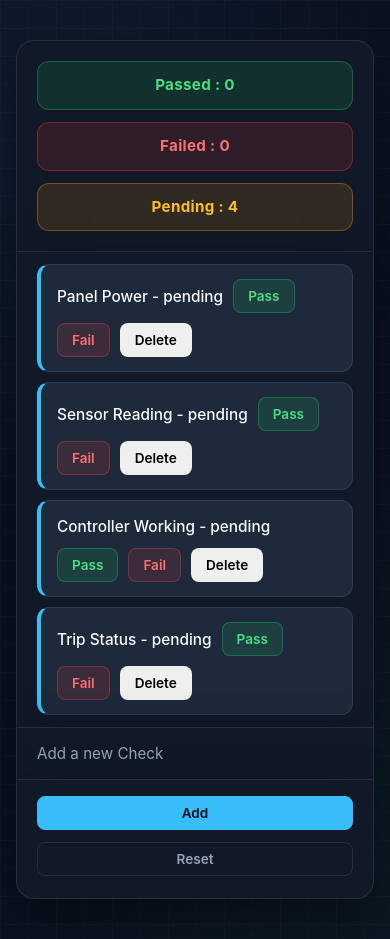
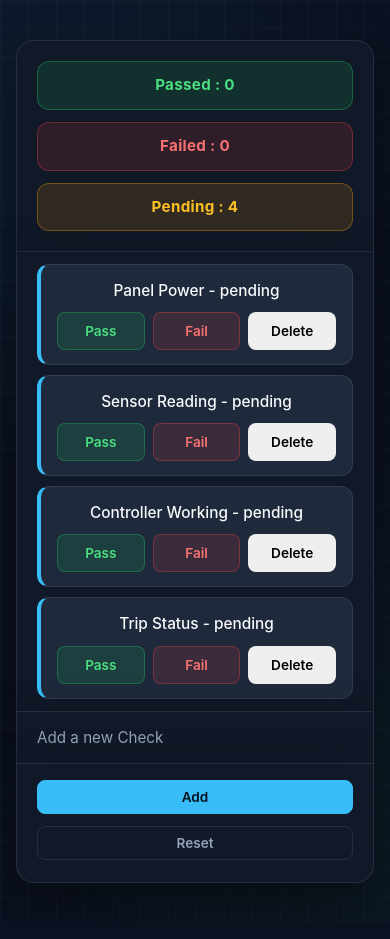
Before and after one commit to Ayush7013/SIte-commissioning-checklist, a plain HTML site: page index.html in a window 390 px wide. Drawn offline with Linux system fonts and the light colour scheme.

Commit message:
Correct button positions for different screens

```diff
--- a/site.js
+++ b/site.js
@@ -26,11 +26,14 @@ function render() {
   let wholeHTML = '';
 
   arr.forEach((obj) => {
-    wholeHTML += `<div>${obj.name} - ${obj.status}
+    wholeHTML += `<div class="check-row">
+    <div class="check-name">${obj.name} - ${obj.status}</div>
+    <div class="check-buttons">
       <button class="js-pass-btn" data-check-id="${obj.id}">Pass</button>
       <button class="js-fail-btn" data-check-id="${obj.id}">Fail</button>
       <button class="js-delete-btn" data-check-id="${obj.id}">Delete</button>
-      </div>`;
+    </div>
+  </div>`;
   });
 
   let passedcount = 0;
--- a/style.css
+++ b/style.css
@@ -250,3 +250,33 @@ input:focus-visible {
     width: 100%;
   }
 }
+
+.check-row {
+  display: flex;
+  align-items: center;
+  justify-content: space-between;
+  gap: 12px;
+  padding: 10px 0;
+  border-bottom: 1px solid #ddd;
+}
+
+.check-buttons {
+  display: flex;
+  gap: 8px;
+}
+
+@media (max-width: 600px) {
+  .check-row {
+    flex-direction: column;
+    align-items: flex-start;
+  }
+
+  .check-buttons {
+    width: 100%;
+  }
+
+  .check-buttons button {
+    flex: 1;
+    padding: 10px;
+  }
+}
```
